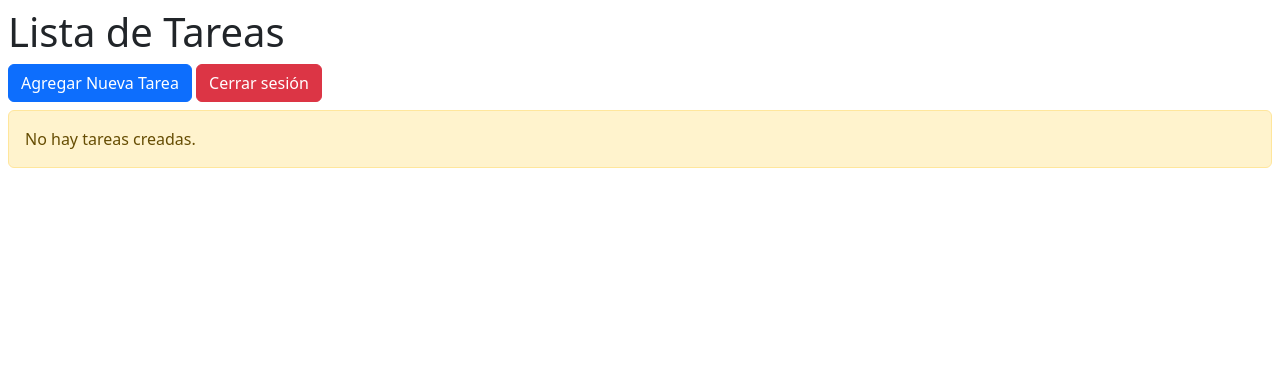
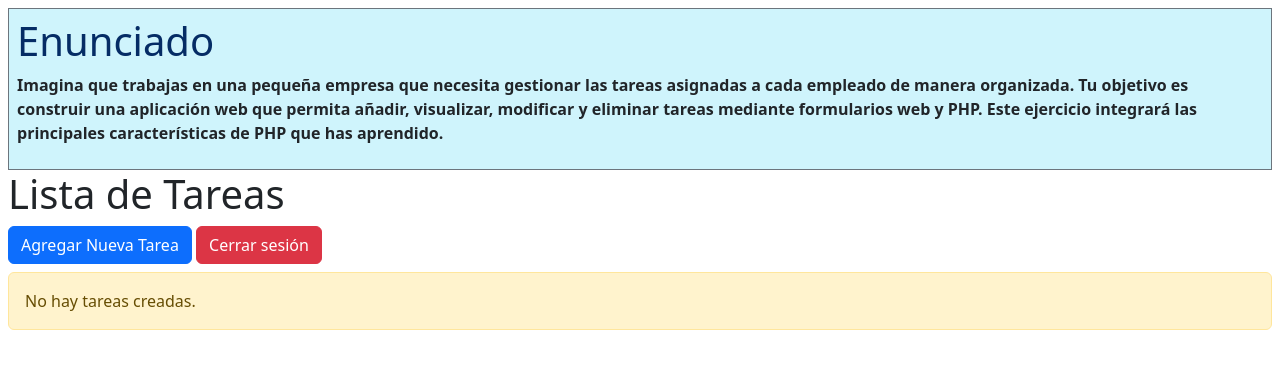
Before and after one commit to eagullof/DWES-Campus-Digital-FP, a PHP site: page /Supuesto/ in a window 1280 px wide. Shown: the top 369 px of the page. Run offline with PHP 8.4, Linux system fonts and the light colour scheme.

Commit message:
Tutoría 10: supuesto

```diff
--- a/Tutoria09-UD2/Subir_archivos_servidor/index.php
+++ b/Tutoria09-UD2/Subir_archivos_servidor/index.php
@@ -55,7 +55,7 @@ if (isset($_POST["enviar"])) {
         echo "<p>Han habido errores, estos han sido:</p>";
         comprobarError($_FILES["documento"]["error"]);
     }
-}else{
+}else{ //https://github.com/eagullof/DWES-Campus-Digital-FP
 ?>
 <h3 class="text-center">Subida de un fichero</h3>
 <fieldset style="width:40%; margin:auto;">
--- a/Tutoria10-UD2/Supuesto/index.php
+++ b/Tutoria10-UD2/Supuesto/index.php
@@ -15,6 +15,12 @@ $tareas = obtenerTareas(); // Obtenemos las tareas almacenadas en la sesión
 </head>
 
 <body class="m-2">
+    <div class="border border-secondary p-2 bg-info-subtle">
+        <h1 class="text-primary-emphasis">Enunciado</h1>
+        <p><strong>
+            Imagina que trabajas en una pequeña empresa que necesita gestionar las tareas asignadas a cada empleado de manera organizada. Tu objetivo es construir una aplicación web que permita añadir, visualizar, modificar y eliminar tareas mediante formularios web y PHP. Este ejercicio integrará las principales características de PHP que has aprendido.
+        </strong></p>
+    </div>
     <h1>Lista de Tareas</h1>
     <a class="btn btn-primary" href="add_task.php">Agregar Nueva Tarea</a>
     <a class="btn btn-danger" href="close.php">Cerrar sesión</a>
@@ -32,7 +38,7 @@ $tareas = obtenerTareas(); // Obtenemos las tareas almacenadas en la sesión
             </thead>
             <tbody>
                 <!-- Bucle que recorre cada tarea en el array $tareas para mostrarlas en la tabla -->
-                <?php foreach ($tareas as $tarea){ ?>
+                <?php foreach ($tareas as $tarea) { ?>
                     <tr>
                         <td><?php echo $tarea['id']; ?></td>
                         <td><?php echo $tarea['nombre']; ?></td>
```
